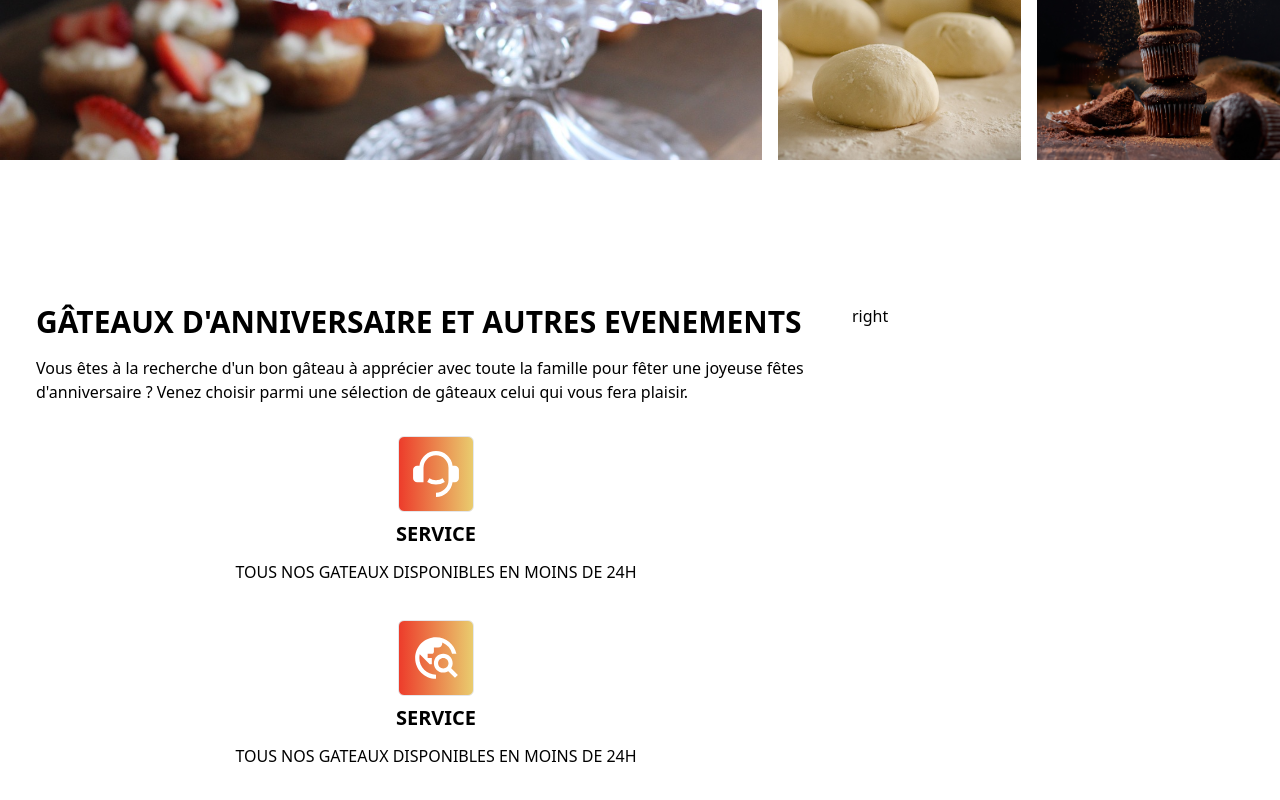
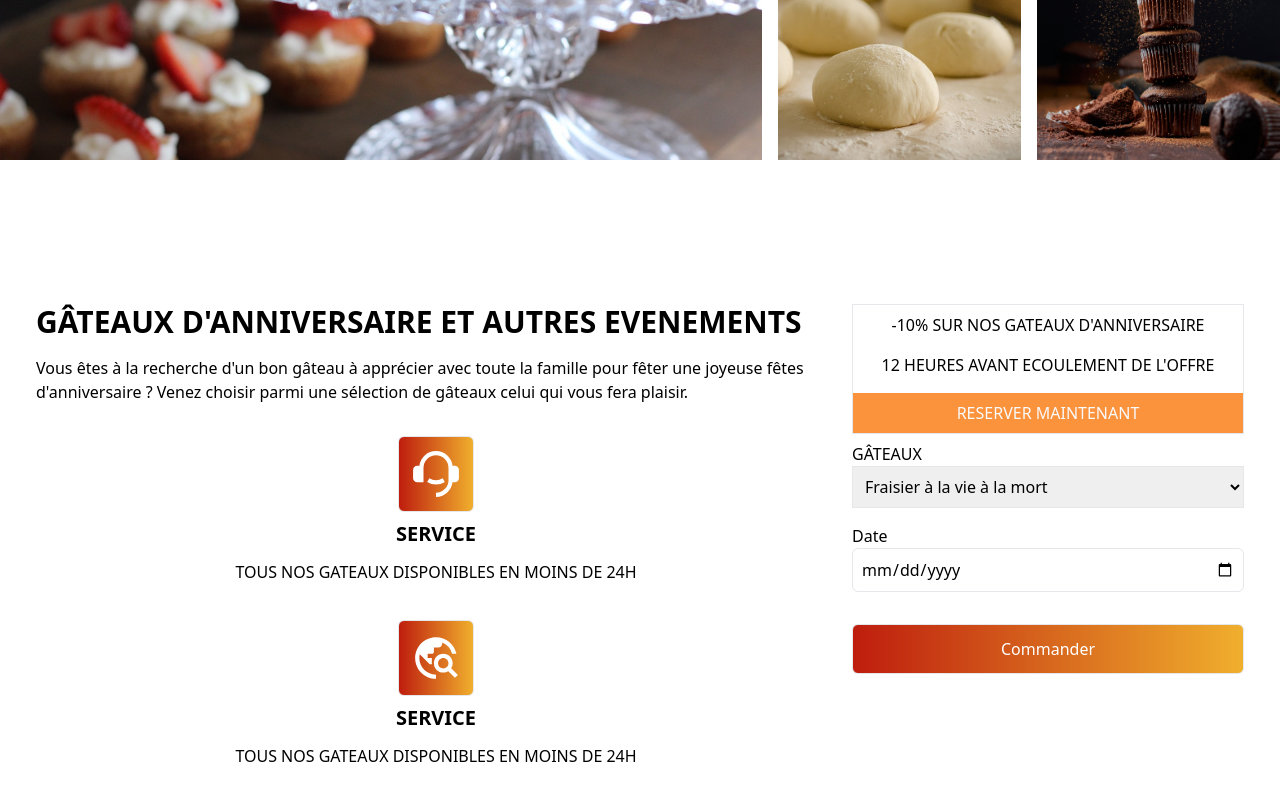
Before and after one commit to Saayaay/Pastry-React-Tailwind, a React (Vite) app: page / in a window 1280 px wide. Shown: the part 1324-2124 px from the top of the page. Built offline with nearby package versions, Linux system fonts and the light colour scheme.

Commit message:
Create Form

```diff
--- a/src/components/Search.tsx
+++ b/src/components/Search.tsx
@@ -32,7 +32,30 @@ const Search = () => {
                 </div>
             </div>
         </div>
-        <div>right</div>
+
+        <div>
+            <div className='border text-center'>
+                <p className='pt-2'>-10% SUR NOS GATEAUX D'ANNIVERSAIRE</p>
+                <p className='py-4'>12 HEURES AVANT ECOULEMENT DE L'OFFRE</p>
+                <p className='bg-orange-400 text-gray-50 py-2'>RESERVER MAINTENANT</p>
+            </div>
+            <form className='w-full'>
+                <div className='flex flex-col my-2'>
+                    <label>GÂTEAUX</label>
+                    <select className='border rouonded-md p-2'>
+                        <option>Fraisier à la vie à la mort</option>
+                        <option>Framboisier c'est de la bombe bébé</option>
+                        <option>Cake à la pistache, moustache !</option>
+                        <option>Paris-Brest géant comme on en fait plus</option>
+                    </select>
+                </div>
+                <div className='flex flex-col my-4'>
+                    <label>Date </label>
+                    <input className='border rounded-md p-2'type="date" />
+                </div>
+                <button className='w-full my-4'>Commander</button>
+            </form>
+        </div>
     </div>
   )
 }
--- a/src/index.css
+++ b/src/index.css
@@ -6,8 +6,8 @@
 
 
 :root {
-    --primary-dark: #ed3c2b;
-    --primary-light: #e9cc6e;
+    --primary-dark: #be1d0e;
+    --primary-light: #f0af2d;
 }
 
 .icon {
```
